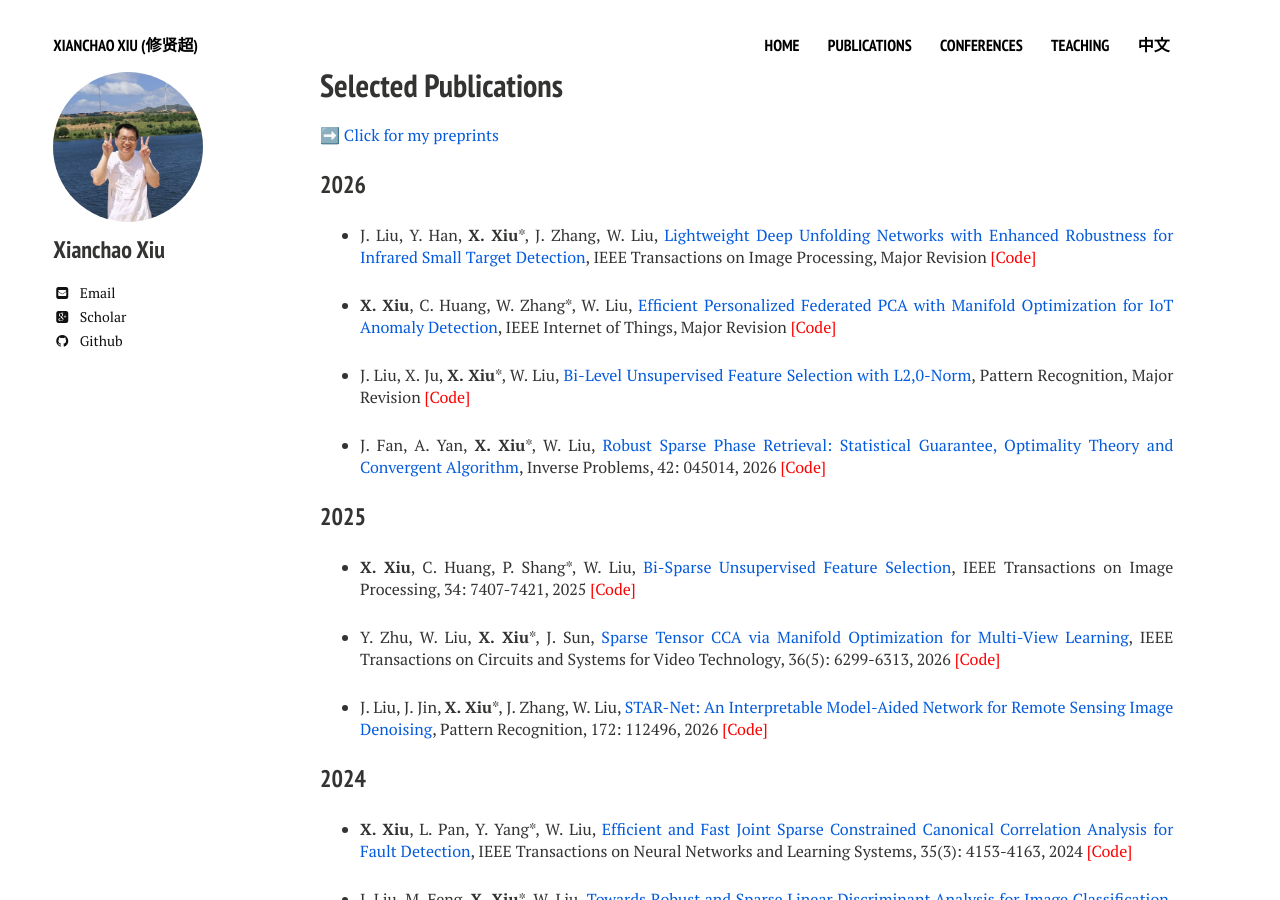
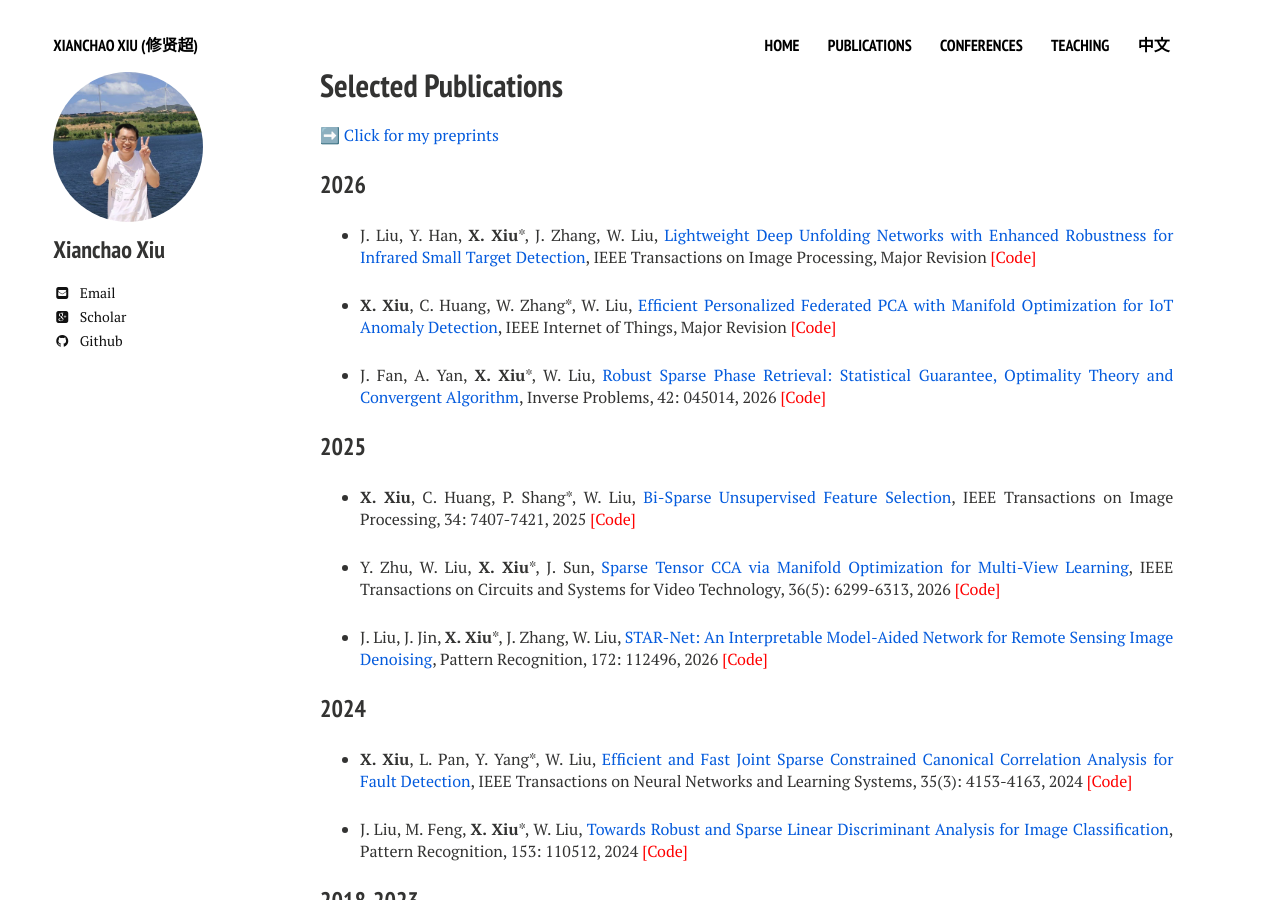
Before and after one commit to xianchaoxiu/xianchaoxiu.github.io, a Jekyll site: the page built from publications/index.md, in a window 1280 px wide and 900 px high. Built offline with Jekyll 4.4.1, drawn with Linux system fonts in a browser that asks for light colours; nearby versions of some CDN libraries.

Commit message:
Update index.md

```diff
--- a/publications/index.md
+++ b/publications/index.md
@@ -16,7 +16,6 @@ share: false
 
 * <b>X. Xiu</b>, C. Huang, W. Zhang*, W. Liu, <a href="https://arxiv.org/abs/2602.12622" class="textlink" target="_blank">Efficient Personalized Federated PCA with Manifold Optimization for IoT Anomaly Detection</a>, IEEE Internet of Things, Major Revision <a href="https://github.com/xianchaoxiu/FedEP" class="textlink" target="_blank" style="color: red;">[Code]</a>
 
-* J. Liu, X. Ju, <b>X. Xiu</b>*, W. Liu, <a href="https://arxiv.org/abs/2505.20563" class="textlink" target="_blank">Bi-Level Unsupervised Feature Selection with L2,0-Norm</a>, Pattern Recognition, Major Revision <a href="https://github.com/xianchaoxiu/BLUFS" class="textlink" target="_blank" style="color: red;">[Code]</a>
 
 * J. Fan, A. Yan, <b>X. Xiu</b>*, W. Liu,  <a href="https://doi.org/10.1088/1361-6420/ae5e02" class="textlink" target="_blank">Robust Sparse Phase Retrieval: Statistical Guarantee, Optimality Theory and Convergent Algorithm</a>, Inverse Problems, 42: 045014, 2026 <a href="https://github.com/xianchaoxiu/HPR" class="textlink" target="_blank" style="color: red;">[Code]</a>
 
```
